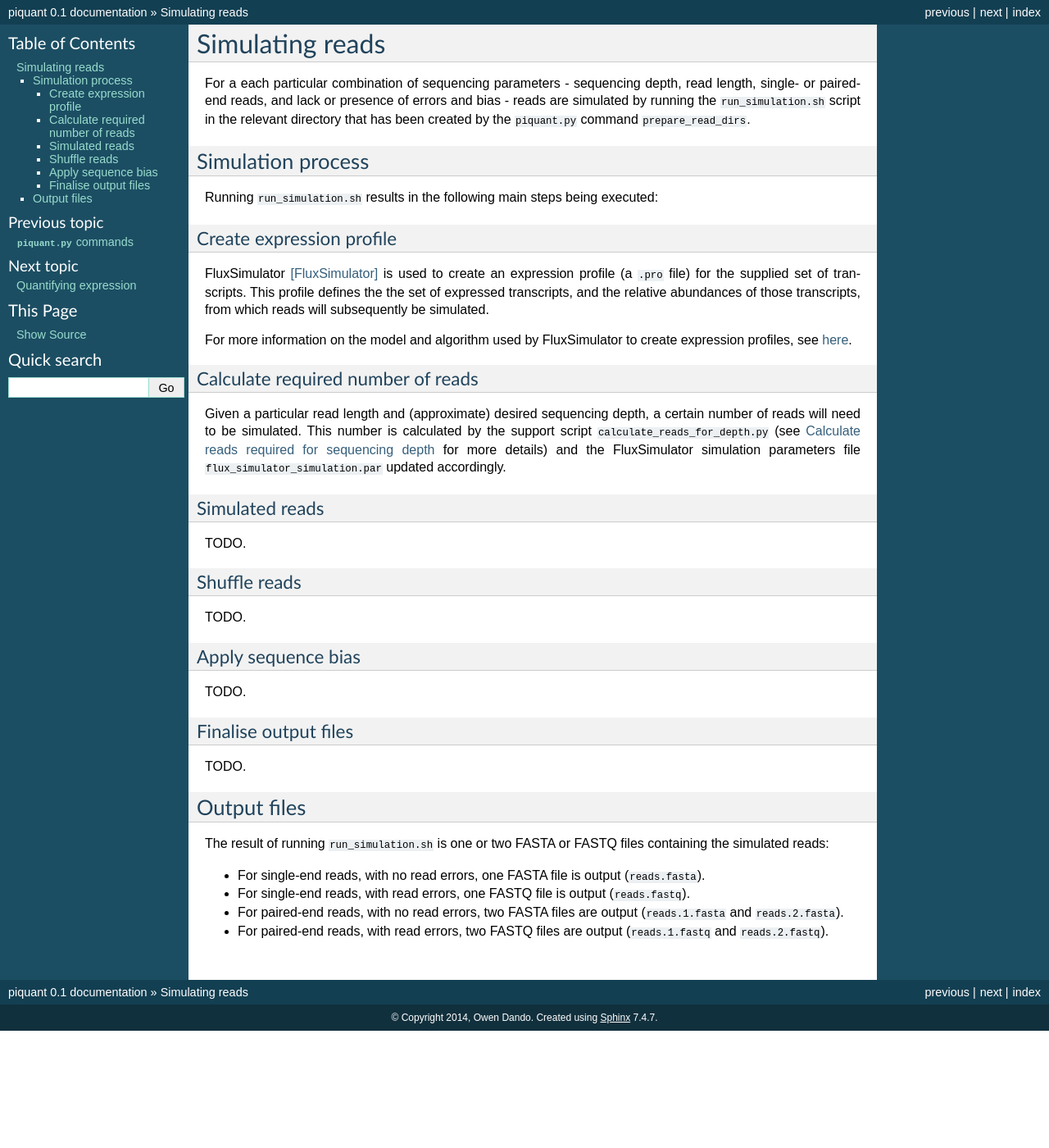
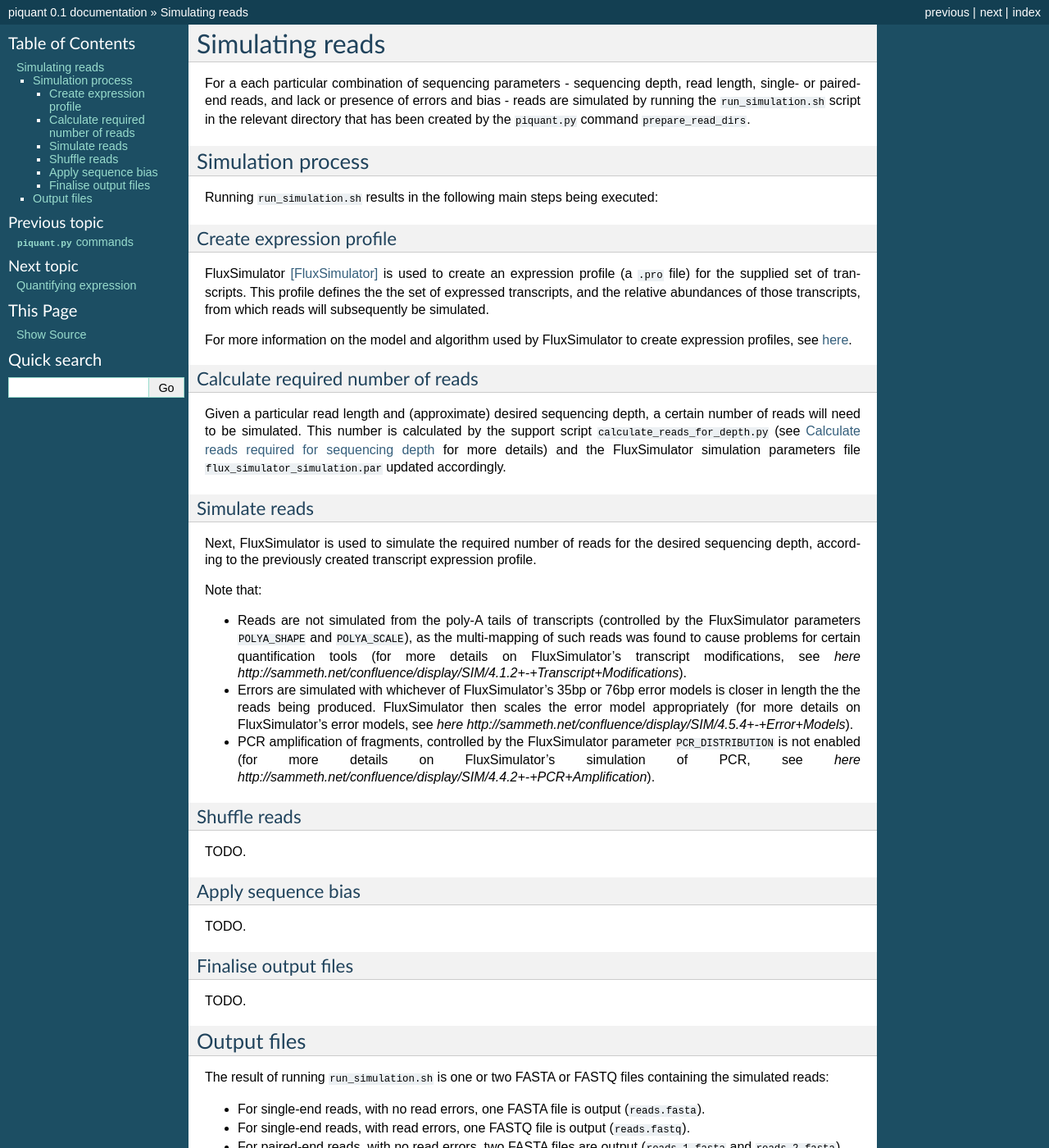
Before and after one commit to lweasel/piquant, a Sphinx documentation site: the page built from docs/simulation.rst, in a window 1280 px wide and 1400 px high. Shown: the whole window at 82% size. Built offline with Sphinx 7.4.7, drawn with Linux system fonts in a browser that asks for light colours.

Commit message:
Fill in "Simulate reads" section.

```diff
--- a/docs/simulation.rst
+++ b/docs/simulation.rst
@@ -20,10 +20,16 @@ Calculate required number of reads
 
 Given a particular read length and (approximate) desired sequencing depth, a certain number of reads will need to be simulated. This number is calculated by the support script ``calculate_reads_for_depth.py`` (see :ref:`calculate-reads-for-depth` for more details) and the FluxSimulator simulation parameters file  ``flux_simulator_simulation.par`` updated accordingly.
 
-Simulated reads
-^^^^^^^^^^^^^^^
+Simulate reads
+^^^^^^^^^^^^^^
 
-TODO.
+Next, FluxSimulator is used to simulate the required number of reads for the desired sequencing depth, according to the previously created transcript expression profile.
+
+Note that:
+
+* Reads are not simulated from the poly-A tails of transcripts (controlled by the FluxSimulator parameters ``POLYA_SHAPE`` and ``POLYA_SCALE``), as the multi-mapping of such reads was found to cause problems for certain quantification tools (for more details on FluxSimulator's transcript modifications, see `here http://sammeth.net/confluence/display/SIM/4.1.2+-+Transcript+Modifications`).
+* Errors are simulated with whichever of FluxSimulator's 35bp or 76bp error models is closer in length the the reads being produced. FluxSimulator then scales the error model appropriately (for more details on FluxSimulator's error models, see `here http://sammeth.net/confluence/display/SIM/4.5.4+-+Error+Models`).
+* PCR amplification of fragments, controlled by the FluxSimulator parameter ``PCR_DISTRIBUTION`` is not enabled (for more details on FluxSimulator's simulation of PCR, see `here http://sammeth.net/confluence/display/SIM/4.4.2+-+PCR+Amplification`).
 
 Shuffle reads
 ^^^^^^^^^^^^^
```
